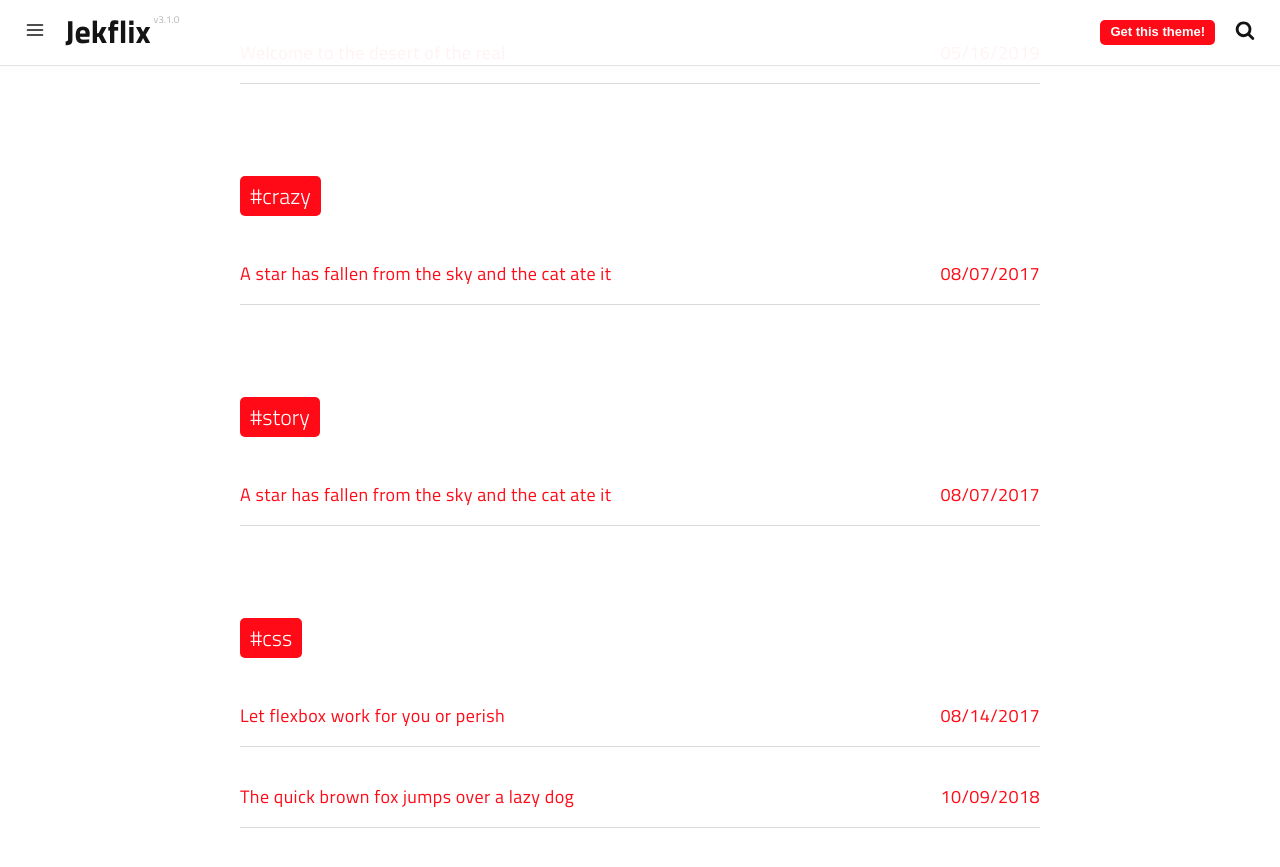
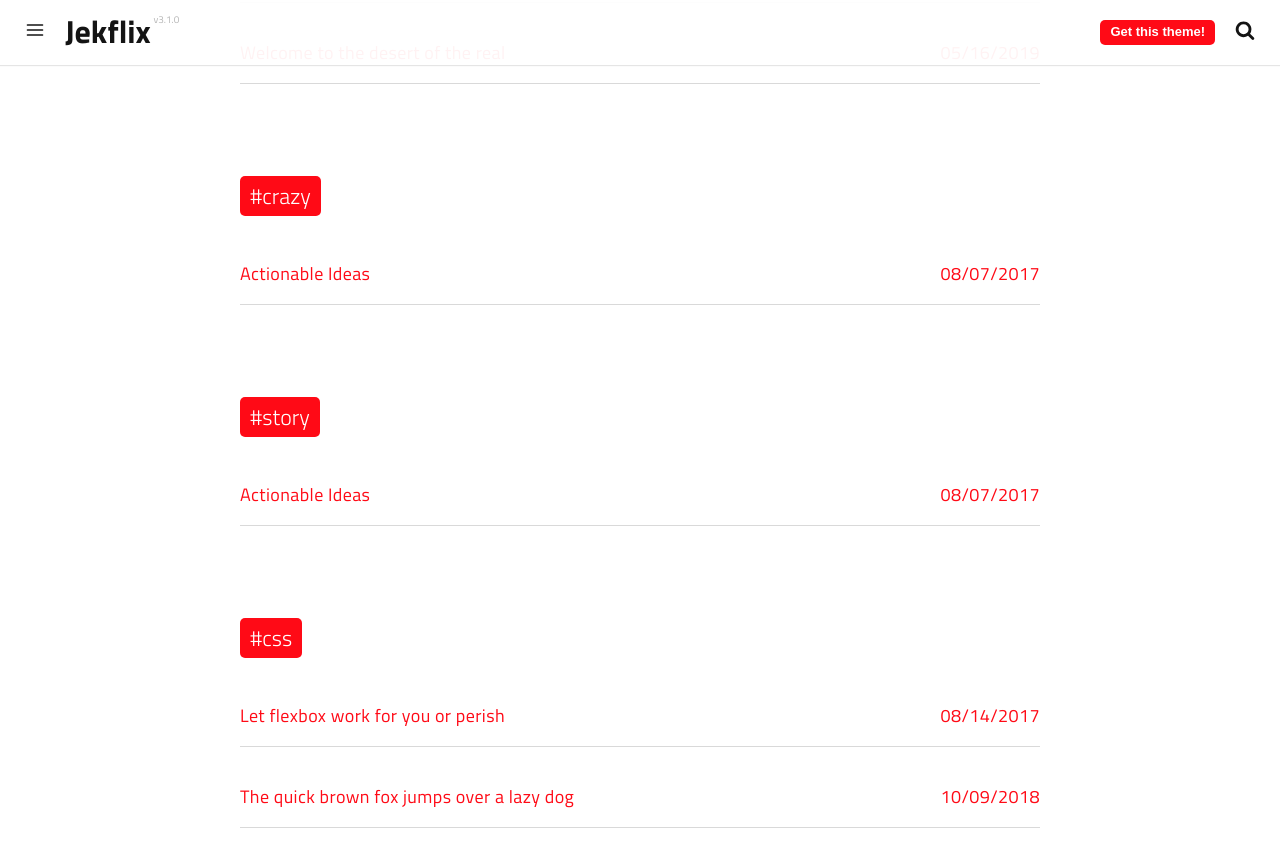
Before and after one commit to Mentors4EDU/Iron-Soldier-Theme, a Jekyll site: the page built from tags.html, in a window 1280 px wide and 900 px high, scrolled down 3130 px. Shown: the top 867 px of the window. Built offline with Jekyll 4.4.1, drawn with Linux system fonts in a browser that asks for light colours; a script that is not in the unit is left out.

Commit message:
Update and rename 2013-11-11-a-star-has-fallen-from-the-sky-and-the-cat-ate-it.md to 2013-11-11-actionable-ideas.md

```diff
--- a/_posts/2013-11-11-a-star-has-fallen-from-the-sky-and-the-cat-ate-it.md
+++ b/_posts/2013-11-11-actionable-ideas.md
@@ -1,7 +1,7 @@
 ---
 date: 2017-08-07 23:04:08
 layout: post
-title: A star has fallen from the sky and the cat ate it
+title: Actionable Ideas
 subtitle: Lorem ipsum dolor sit amet, consectetur adipisicing elit.
 description: Lorem ipsum dolor sit amet, consectetur adipisicing elit, sed do eiusmod tempor incididunt ut labore et dolore magna aliqua.
 image: https://res.cloudinary.com/dm7h7e8xj/image/upload/v1559822138/theme10_xenudc.jpg
```
Also changed, not shown: other parts of _posts/2013-11-11-actionable-ideas.md (+1 -1 lines).
